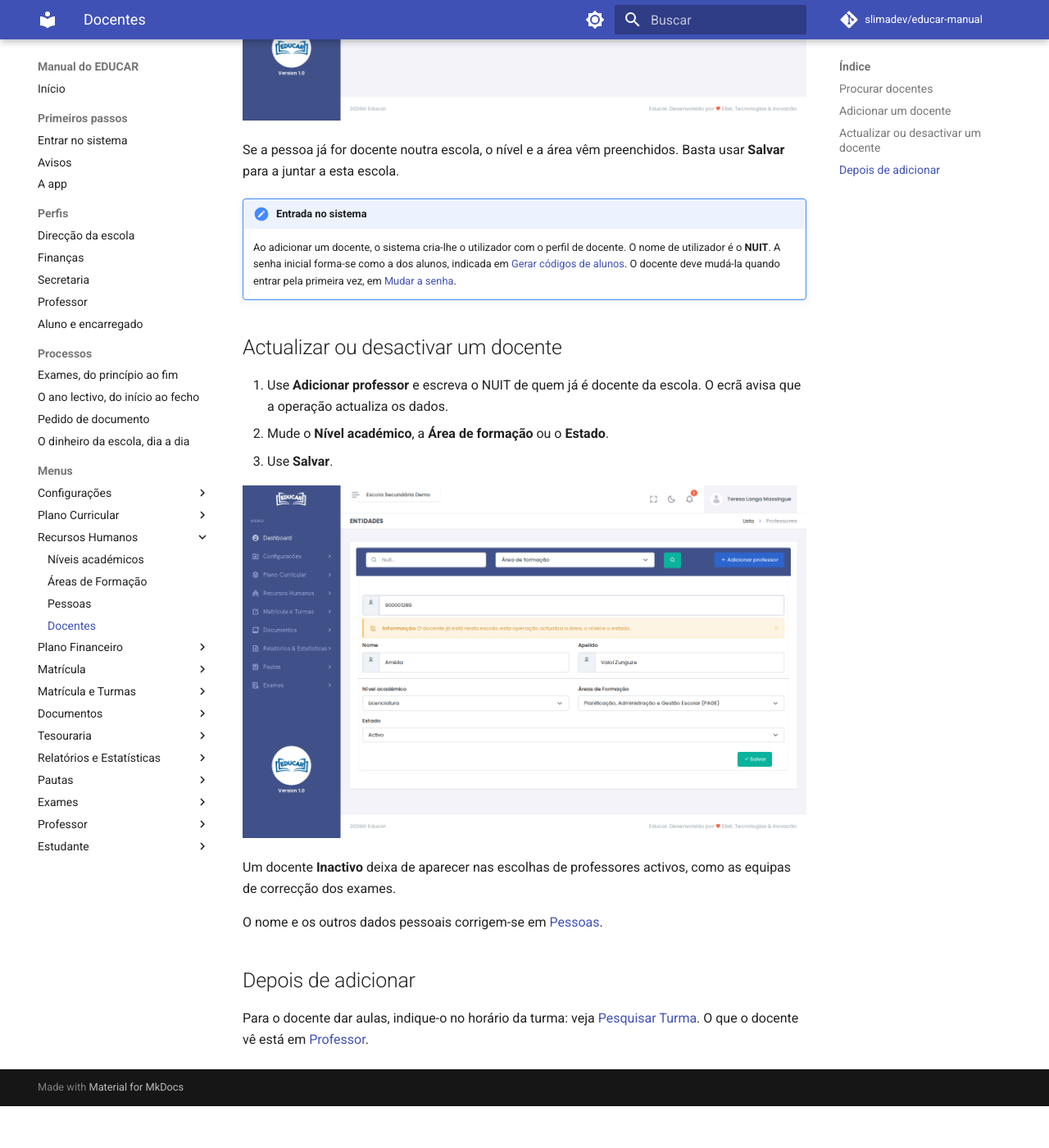
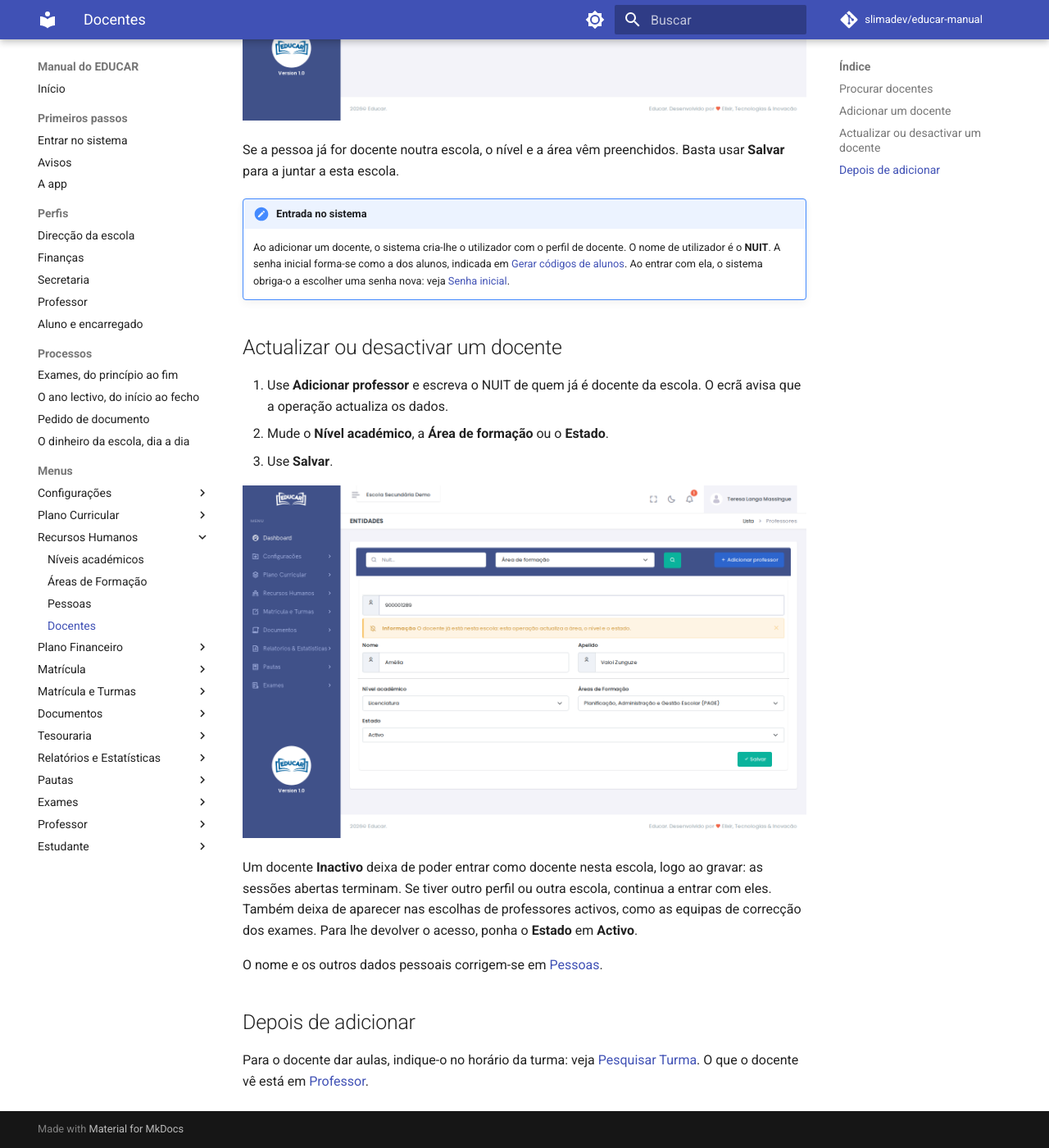
Before and after one commit to slimadev/educar-manual, an MkDocs documentation site: the page built from docs/menus/recursos-humanos/docentes.md, in a window 1280 px wide and 1400 px high, scrolled down 1468 px. Shown: the whole window at 82% size. Built offline with MkDocs 1.6.1 and Material for MkDocs 9.7.7, drawn with Linux system fonts in a browser that asks for light colours; comment, search, counter and statistics services are not loaded; before the commit the page ends 2817 px from its top, so only the background shows below that.

Commit message:
Initial password must be changed; what an inactive teacher can do
Co-Authored-By: Claude Opus 5.5 <noreply@anthropic.com>

```diff
--- a/docs/menus/recursos-humanos/docentes.md
+++ b/docs/menus/recursos-humanos/docentes.md
@@ -27,7 +27,7 @@ A pessoa tem de estar registada em [Pessoas](pessoas.md#registar-uma-pessoa), co
 Se a pessoa já for docente noutra escola, o nível e a área vêm preenchidos. Basta usar **Salvar** para a juntar a esta escola.
 
 !!! note "Entrada no sistema"
-    Ao adicionar um docente, o sistema cria-lhe o utilizador com o perfil de docente. O nome de utilizador é o **NUIT**. A senha inicial forma-se como a dos alunos, indicada em [Gerar códigos de alunos](../matricula-e-turmas/gerar-codigos-de-alunos.md). O docente deve mudá-la quando entrar pela primeira vez, em [Mudar a senha](../../primeiros-passos/entrar.md#mudar-a-senha).
+    Ao adicionar um docente, o sistema cria-lhe o utilizador com o perfil de docente. O nome de utilizador é o **NUIT**. A senha inicial forma-se como a dos alunos, indicada em [Gerar códigos de alunos](../matricula-e-turmas/gerar-codigos-de-alunos.md). Ao entrar com ela, o sistema obriga-o a escolher uma senha nova: veja [Senha inicial](../../primeiros-passos/entrar.md#senha-inicial).
 
 ## Actualizar ou desactivar um docente
 
@@ -37,7 +37,7 @@ Se a pessoa já for docente noutra escola, o nível e a área vêm preenchidos.
 
 ![Actualizar um docente](img/docente-actualizar.png)
 
-Um docente **Inactivo** deixa de aparecer nas escolhas de professores activos, como as equipas de correcção dos exames.
+Um docente **Inactivo** deixa de poder entrar como docente nesta escola, logo ao gravar: as sessões abertas terminam. Se tiver outro perfil ou outra escola, continua a entrar com eles. Também deixa de aparecer nas escolhas de professores activos, como as equipas de correcção dos exames. Para lhe devolver o acesso, ponha o **Estado** em **Activo**.
 
 O nome e os outros dados pessoais corrigem-se em [Pessoas](pessoas.md).
 
```
Also changed, not shown: docs/menus/matricula-e-turmas/gerar-codigos-de-alunos.md (+1 -1 lines), docs/primeiros-passos/entrar.md (+4 -0 lines).
